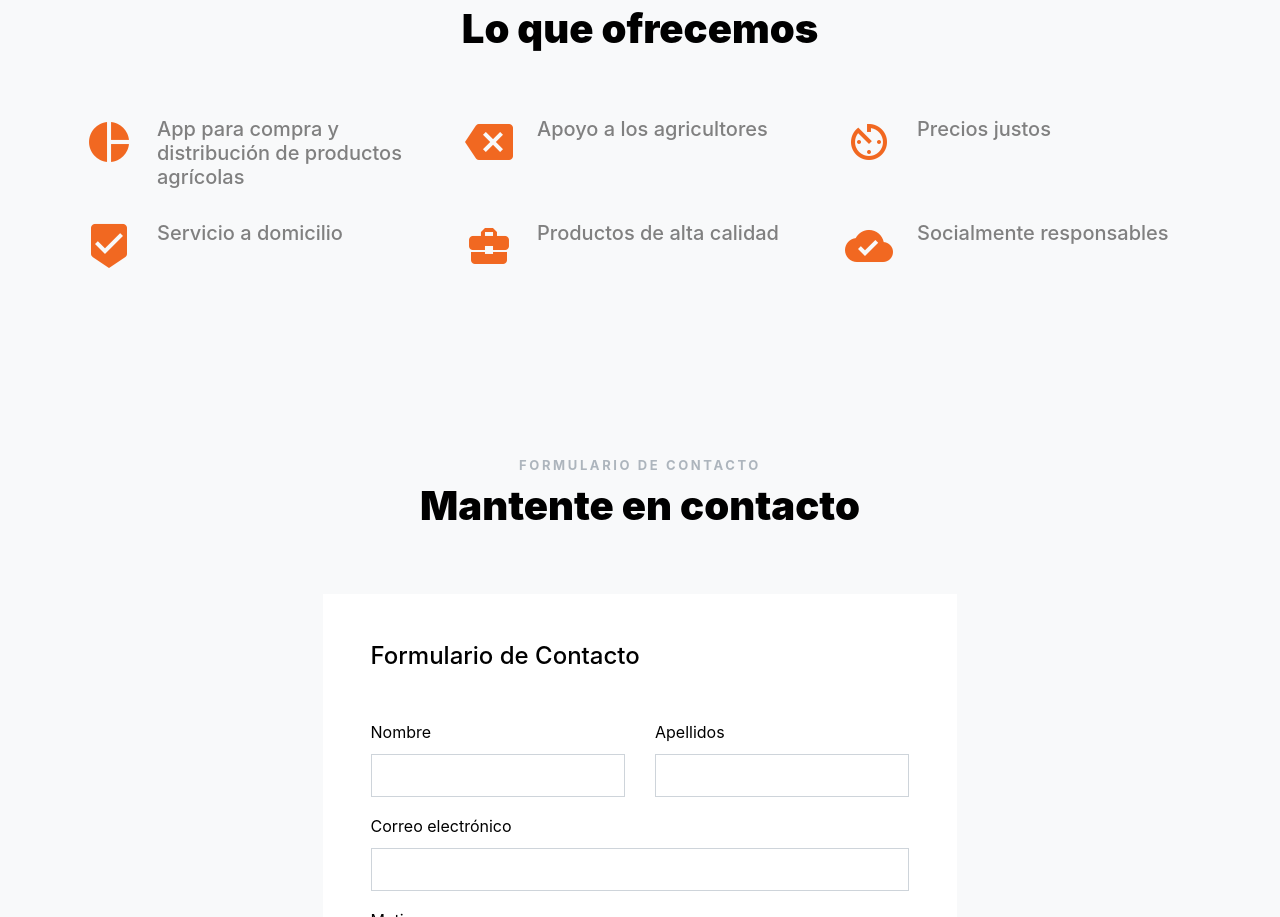
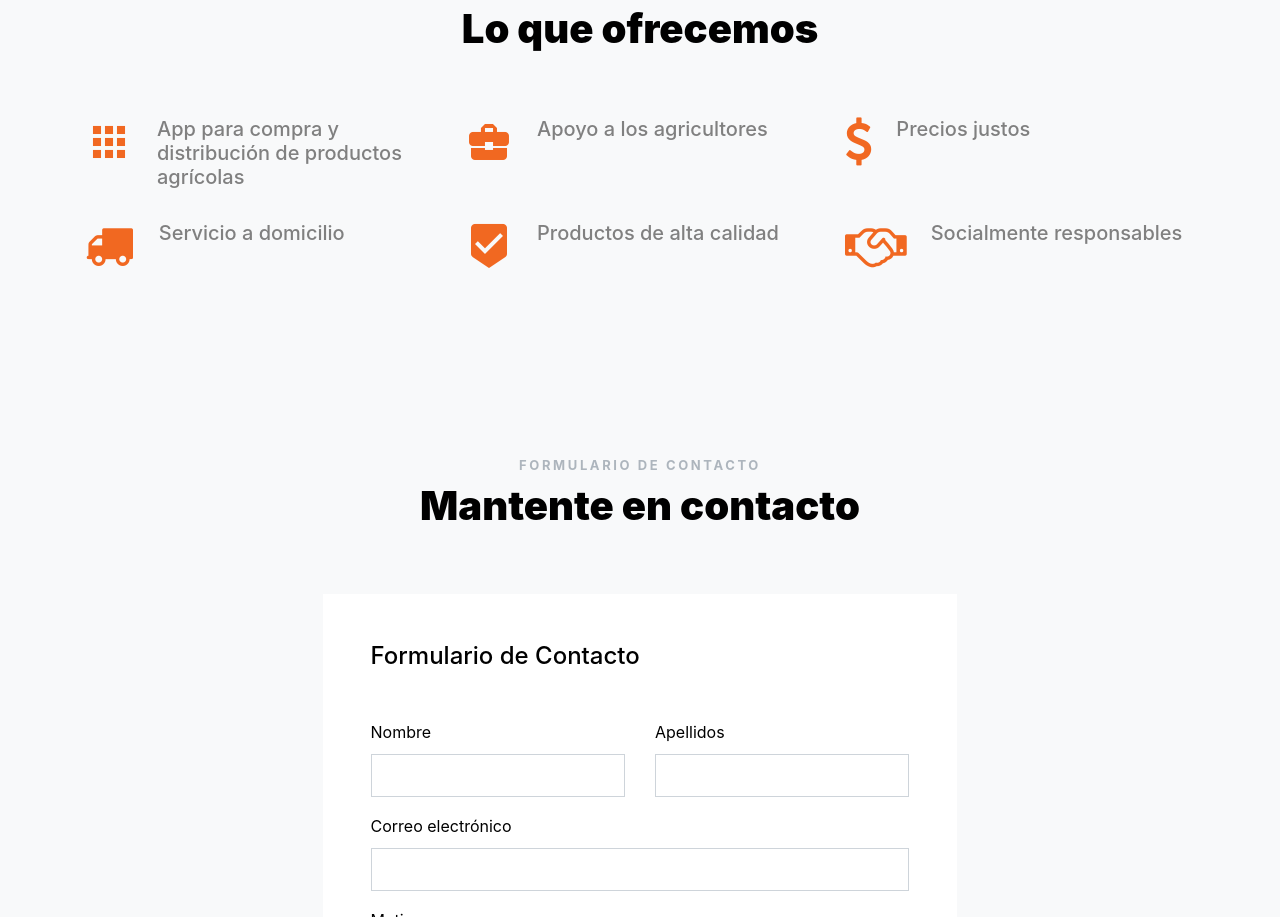
Before and after one commit to alsvader/agritech, a plain HTML site: page index.html in a window 1280 px wide. Shown: the part 6224-7141 px from the top of the page. Drawn offline with Linux system fonts and the light colour scheme; files whose address does not match are found by name; a web font is replaced by a local one.

Commit message:
change services icon

```diff
--- a/index.html
+++ b/index.html
@@ -466,7 +466,7 @@
         <div class="row align-items-stretch">
           <div class="col-md-6 col-lg-4 mb-4 mb-lg-4" data-aos="fade-up">
             <div class="unit-4 d-flex">
-              <div class="unit-4-icon mr-4"><span class="text-primary icon-pie_chart"></span></div>
+              <div class="unit-4-icon mr-4"><span class="text-primary icon-apps"></span></div>
               <div>
                 <h3>App para compra y distribución de productos agrícolas</h3>
               </div>
@@ -474,7 +474,7 @@
           </div>
           <div class="col-md-6 col-lg-4 mb-4 mb-lg-4" data-aos="fade-up" data-aos-delay="100">
             <div class="unit-4 d-flex">
-              <div class="unit-4-icon mr-4"><span class="text-primary icon-backspace"></span></div>
+              <div class="unit-4-icon mr-4"><span class="text-primary icon-business_center"></span></div>
               <div>
                 <h3>Apoyo a los agricultores</h3>
               </div>
@@ -482,7 +482,7 @@
           </div>
           <div class="col-md-6 col-lg-4 mb-4 mb-lg-4" data-aos="fade-up" data-aos-delay="200">
             <div class="unit-4 d-flex">
-              <div class="unit-4-icon mr-4"><span class="text-primary icon-av_timer"></span></div>
+              <div class="unit-4-icon mr-4"><span class="text-primary icon-dollar"></span></div>
               <div>
                 <h3>Precios justos</h3>
               </div>
@@ -492,7 +492,7 @@
 
           <div class="col-md-6 col-lg-4 mb-4 mb-lg-4" data-aos="fade-up" data-aos-delay="300">
             <div class="unit-4 d-flex">
-              <div class="unit-4-icon mr-4"><span class="text-primary icon-beenhere"></span></div>
+              <div class="unit-4-icon mr-4"><span class="text-primary icon-truck"></span></div>
               <div>
                 <h3>Servicio a domicilio</h3>
               </div>
@@ -500,7 +500,7 @@
           </div>
           <div class="col-md-6 col-lg-4 mb-4 mb-lg-4" data-aos="fade-up" data-aos-delay="400">
             <div class="unit-4 d-flex">
-              <div class="unit-4-icon mr-4"><span class="text-primary icon-business_center"></span></div>
+              <div class="unit-4-icon mr-4"><span class="text-primary icon-beenhere"></span></div>
               <div>
                 <h3>Productos de alta calidad</h3>
               </div>
@@ -508,7 +508,7 @@
           </div>
           <div class="col-md-6 col-lg-4 mb-4 mb-lg-4" data-aos="fade-up" data-aos-delay="500">
             <div class="unit-4 d-flex">
-              <div class="unit-4-icon mr-4"><span class="text-primary icon-cloud_done"></span></div>
+              <div class="unit-4-icon mr-4"><span class="text-primary icon-handshake-o"></span></div>
               <div>
                 <h3>Socialmente responsables</h3>
               </div>
```
